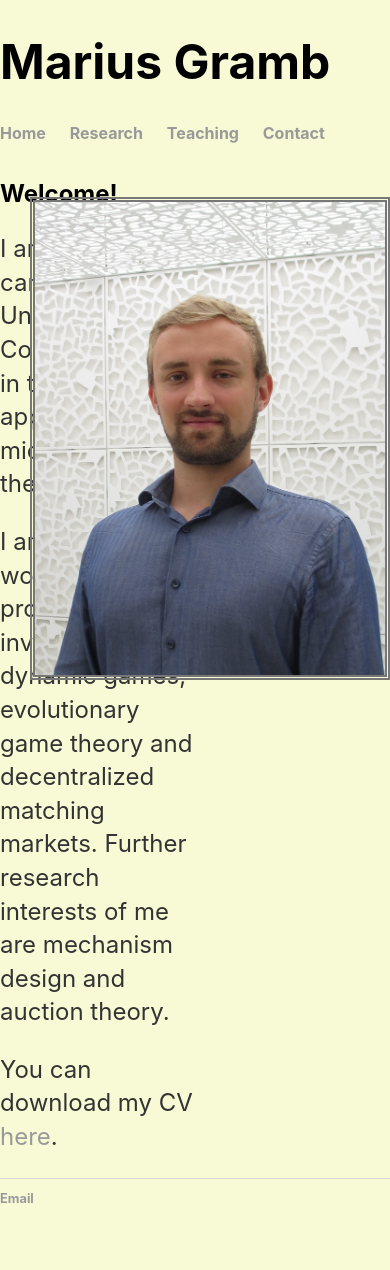
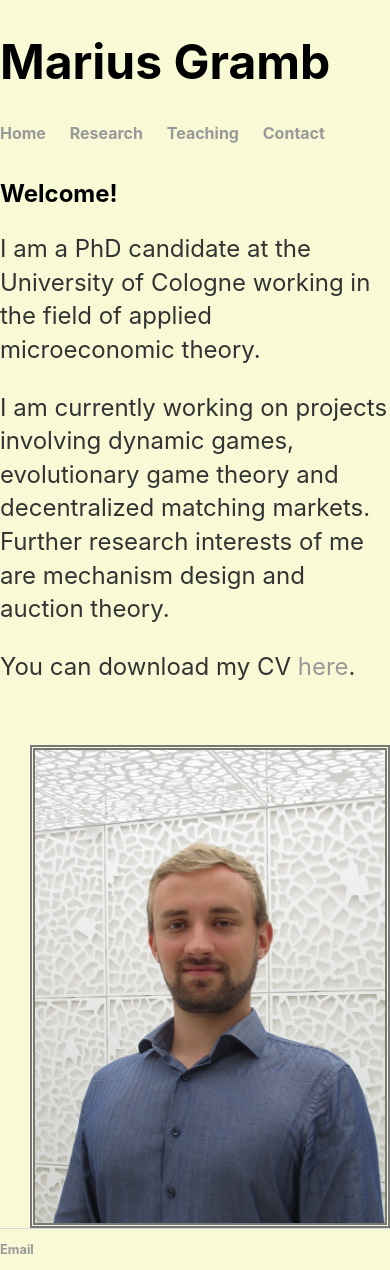
Before and after one commit to mariusgramb/mariusgramb.github.io, a Jekyll site: the page built from index.html, in a window 390 px wide. Built offline with Jekyll 4.4.1, drawn with Linux system fonts in a browser that asks for light colours; before the commit the page ends 1219 px from its top, so only the background shows below that.

Commit message:
Update home.css

```diff
--- a/css/home.css
+++ b/css/home.css
@@ -72,19 +72,8 @@
     overflow-wrap: break-word;
 }
 
-@media all and (max-width: 629px) {
-  /* one column code */
-  #container {
-    display: flex ;
-    align-items: stretch ;
-    flex-flow: column wrap ;
-  }
-  #navbar {
-    order: 2 ;
+@media screen and (max-width: 600px) {
+  .column {
     width: 100%;
   }
-  #content {
-    order: 1 ;
-    width: 100% ;
-  }
 }
```
